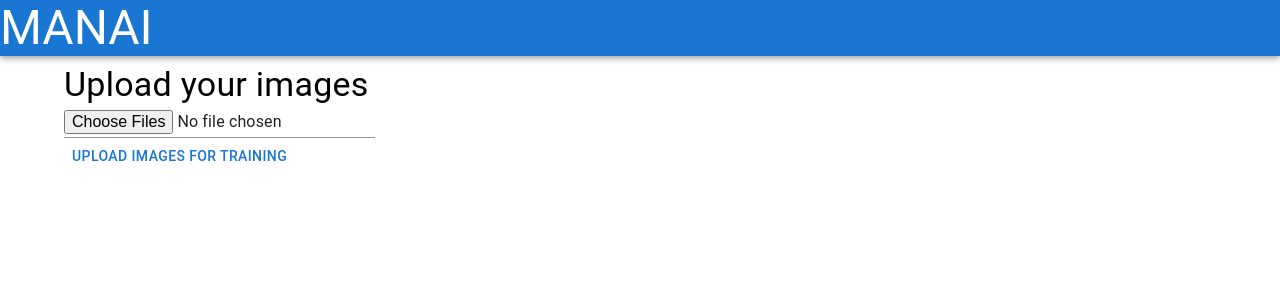
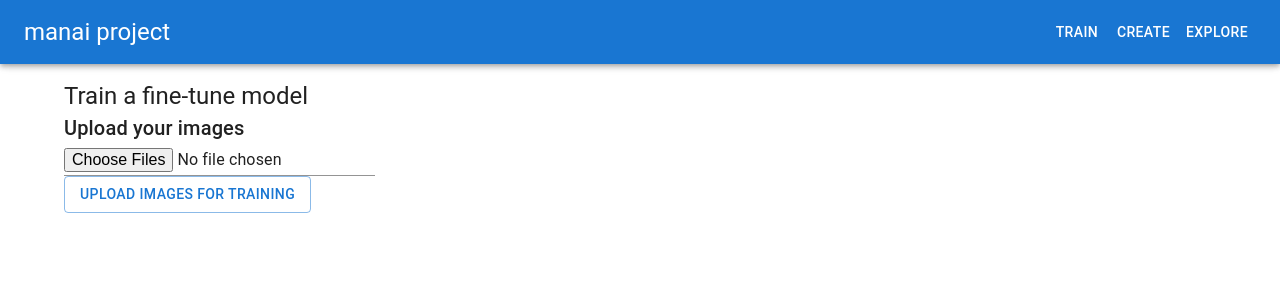
Before and after one commit to youngtai/manai-frontend, a React (Create React App) app: page /train in a window 1280 px wide. Shown: the top 300 px of the page. Built offline with nearby package versions, Linux system fonts and the light colour scheme.

Commit message:
Setup page routing and make custom AppBar

```diff
--- a/package.json
+++ b/package.json
@@ -14,6 +14,7 @@
     "jszip": "^3.10.1",
     "react": "^18.2.0",
     "react-dom": "^18.2.0",
+    "react-router-dom": "^6.6.1",
     "react-scripts": "^2.1.3",
     "web-vitals": "^2.1.4"
   },
--- a/src/App.css
+++ b/src/App.css
@@ -1,38 +1,3 @@
 .App {
   text-align: center;
 }
-
-.App-logo {
-  height: 40vmin;
-  pointer-events: none;
-}
-
-@media (prefers-reduced-motion: no-preference) {
-  .App-logo {
-    animation: App-logo-spin infinite 20s linear;
-  }
-}
-
-.App-header {
-  background-color: #282c34;
-  min-height: 100vh;
-  display: flex;
-  flex-direction: column;
-  align-items: center;
-  justify-content: center;
-  font-size: calc(10px + 2vmin);
-  color: white;
-}
-
-.App-link {
-  color: #61dafb;
-}
-
-@keyframes App-logo-spin {
-  from {
-    transform: rotate(0deg);
-  }
-  to {
-    transform: rotate(360deg);
-  }
-}
--- a/src/App.js
+++ b/src/App.js
@@ -1,66 +1,20 @@
-import * as React from 'react';
-import {AppBar, Button, Container, Grid, ImageList, ImageListItem, Typography} from "@mui/material";
-import FileUpload from './FileUpload.js';
-import {styled} from "@mui/material/styles";
-import Service from './BackendServices.js';
+import React from "react";
+import {BrowserRouter as Router, Routes, Route} from "react-router-dom";
+import DrawerAppBar from "./DrawerAppBar.js";
+import TrainPage from './TrainPage.js';
 
-const RootContainer = styled('div')(({ theme }) => ({
-  marginLeft: theme.spacing(4),
-  marginRight: theme.spacing(4),
-  marginTop: theme.spacing(8),
-  marginBottom: theme.spacing(4),
-}));
-
-const SERVICES = new Service();
-
-function App() {
-
-  const [files, setFiles] = React.useState([]);
-  const [imagesUploaded, setImagesUploaded] = React.useState(false);
-
-  const handleChange = (files) => {
-    setFiles(files);
-  };;
-  const handleImageUpload = async () => {
-    const response = await SERVICES.uploadFiles(files);
-    if (response && response.ok) {
-      console.log(response);
-      setImagesUploaded(true);
-    }
-  };
-
+export default function App() {
   return (
-    <RootContainer>
-      <AppBar>
-        <Typography variant='h3'>MANAI</Typography>
-      </AppBar>
-      <Container>
-        <Typography variant='h4'>
-          Upload your images
-        </Typography>
-        <Grid container direction='row' alignItems='center'>
-          <Grid item>
-            <FileUpload onChange={handleChange} allowedExtensions={['.jpg', '.jpeg', '.png']} maxNumFiles={50}/>
-          </Grid>
-        </Grid>
-        <Button onClick={handleImageUpload}>Upload images for training</Button>
-        <div hidden={!imagesUploaded}>
-          <Typography>Images were uploaded</Typography>
-        </div>
-        <ImageList cols={3}>
-          {files.map((file, idx) => (
-            <ImageListItem key={`image-${idx}`}>
-              <img
-                src={URL.createObjectURL(file)}
-                alt={file.name}
-                loading="lazy"
-              />
-            </ImageListItem>
-          ))}
-        </ImageList>
-      </Container>
-    </RootContainer>
+    <Router>
+      <Routes>
+        <Route path="/" element={<DrawerAppBar/>}>
+          <Route index element={<div>Home page</div>}/>
+          <Route path="/train" element={<TrainPage/>}/>
+          <Route path="/create" element={<div>Create images page</div>}/>
+          <Route path="/explore" element={<div>Explore page</div>}/>
+          <Route path="*" element={<div>404 Not Found</div>}/>
+        </Route>
+      </Routes>
+    </Router>
   );
 }
-
-export default App;
--- /dev/null
+++ b/src/DrawerAppBar.js
@@ -0,0 +1,113 @@
+import * as React from 'react';
+import AppBar from '@mui/material/AppBar';
+import Box from '@mui/material/Box';
+import Button from '@mui/material/Button';
+import CssBaseline from '@mui/material/CssBaseline';
+import Divider from '@mui/material/Divider';
+import Drawer from '@mui/material/Drawer';
+import IconButton from '@mui/material/IconButton';
+import List from '@mui/material/List';
+import ListItem from '@mui/material/ListItem';
+import ListItemText from '@mui/material/ListItemText';
+import MenuIcon from '@mui/icons-material/Menu';
+import Toolbar from '@mui/material/Toolbar';
+import Typography from '@mui/material/Typography';
+
+import {Link, Outlet} from "react-router-dom";
+
+const drawerWidth = 240;
+const navItems = ['', 'train', 'create', 'explore'];
+
+function ListItemLink(props) {
+  const {primary, to} = props;
+  return (
+    <ListItem component={React.forwardRef((itemProps, ref) => <Link to={to} ref={ref} {...itemProps}/>)}>
+      <ListItemText primary={primary.toUpperCase()}/>
+    </ListItem>
+  )
+}
+
+function ButtonLink(props) {
+  const {primary, to} = props;
+  return (
+    <Button
+      component={React.forwardRef((itemProps, ref) => <Link to={to} ref={ref} {...itemProps}/>)}
+      sx={{ color: '#fff' }}>
+      {primary}
+    </Button>
+  )
+}
+
+function DrawerAppBar(props) {
+  const { window } = props;
+  const [mobileOpen, setMobileOpen] = React.useState(false);
+
+  const handleDrawerToggle = () => {
+    setMobileOpen((prevState) => !prevState);
+  };
+
+  const drawer = (
+    <Box onClick={handleDrawerToggle} sx={{ textAlign: 'center' }}>
+      <Typography variant="h6" sx={{ my: 2 }}>
+        manai project
+      </Typography>
+      <Divider />
+      <List>
+        {navItems.map((item, index) => <ListItemLink key={`listItemLink-${index}`} to={`/${item}`} primary={item}/>)}
+      </List>
+    </Box>
+  );
+
+  const container = window !== undefined ? () => window().document.body : undefined;
+
+  return (
+    <>
+      <Box sx={{ display: 'flex' }}>
+        <CssBaseline />
+        <AppBar component="nav">
+            <Toolbar>
+            <IconButton
+                color="inherit"
+                aria-label="open drawer"
+                edge="start"
+                onClick={handleDrawerToggle}
+                sx={{ mr: 2, display: { sm: 'none' } }}
+            >
+                <MenuIcon />
+            </IconButton>
+            <Typography
+                variant="h5"
+                component="div"
+                sx={{ flexGrow: 1, display: { xs: 'none', sm: 'block' } }}
+            >
+                manai project
+            </Typography>
+            <Box sx={{ display: { xs: 'none', sm: 'block' } }}>
+              {navItems.map((item, index) => <ButtonLink key={`buttonLink-${index}`} to={`/${item}`} primary={item}/>)}
+            </Box>
+            </Toolbar>
+        </AppBar>
+        <Box component="nav">
+            <Drawer
+            container={container}
+            variant="temporary"
+            open={mobileOpen}
+            onClose={handleDrawerToggle}
+            ModalProps={{
+                keepMounted: true, // Better open performance on mobile.
+            }}
+            sx={{
+                display: { xs: 'block', sm: 'none' },
+                '& .MuiDrawer-paper': { boxSizing: 'border-box', width: drawerWidth },
+            }}
+            >
+            {drawer}
+            </Drawer>
+        </Box>
+      </Box>
+      <Outlet/>
+    </>
+  );
+}
+
+export default DrawerAppBar;
--- /dev/null
+++ b/src/TrainPage.js
@@ -0,0 +1,71 @@
+import * as React from 'react';
+import {Button, Container, Grid, ImageList, ImageListItem, Typography} from "@mui/material";
+import FileUpload from './FileUpload.js';
+import {styled} from "@mui/material/styles";
+import Service from './BackendServices.js';
+
+const RootContainer = styled('div')(({ theme }) => ({
+  marginLeft: theme.spacing(4),
+  marginRight: theme.spacing(4),
+  marginTop: theme.spacing(10),
+  marginBottom: theme.spacing(4),
+}));
+
+const SERVICES = new Service();
+
+function TrainPage() {
+
+  const [files, setFiles] = React.useState([]);
+  const [imagesUploaded, setImagesUploaded] = React.useState(false);
+
+  const handleChange = (files) => {
+    setFiles(files);
+  };;
+  const handleImageUpload = async () => {
+    const response = await SERVICES.uploadFiles(files);
+    if (response && response.ok) {
+      console.log(response);
+      setImagesUploaded(true);
+    }
+  };
+
+  return (
+    <RootContainer>
+      <Container>
+        <Typography variant='h5'>
+          Train a fine-tune model
+        </Typography>
+        <Typography variant='h6'>
+          Upload your images
+        </Typography>
+        <Grid container direction='row' alignItems='center'>
+          <Grid item>
+            <FileUpload onChange={handleChange} allowedExtensions={['.jpg', '.jpeg', '.png']} maxNumFiles={50}/>
+          </Grid>
+        </Grid>
+        <Button
+          onClick={handleImageUpload}
+          variant="outlined"
+          >
+          Upload images for training
+        </Button>
+        <div hidden={!imagesUploaded}>
+          <Typography>Images were uploaded</Typography>
+        </div>
+        <ImageList cols={3}>
+          {files.map((file, idx) => (
+            <ImageListItem key={`image-${idx}`}>
+              <img
+                src={URL.createObjectURL(file)}
+                alt={file.name}
+                loading="lazy"
+              />
+            </ImageListItem>
+          ))}
+        </ImageList>
+      </Container>
+    </RootContainer>
+  );
+}
+
+export default TrainPage;
```
Also changed, not shown: 2 other files (tests, documents, lock files or other folders).
